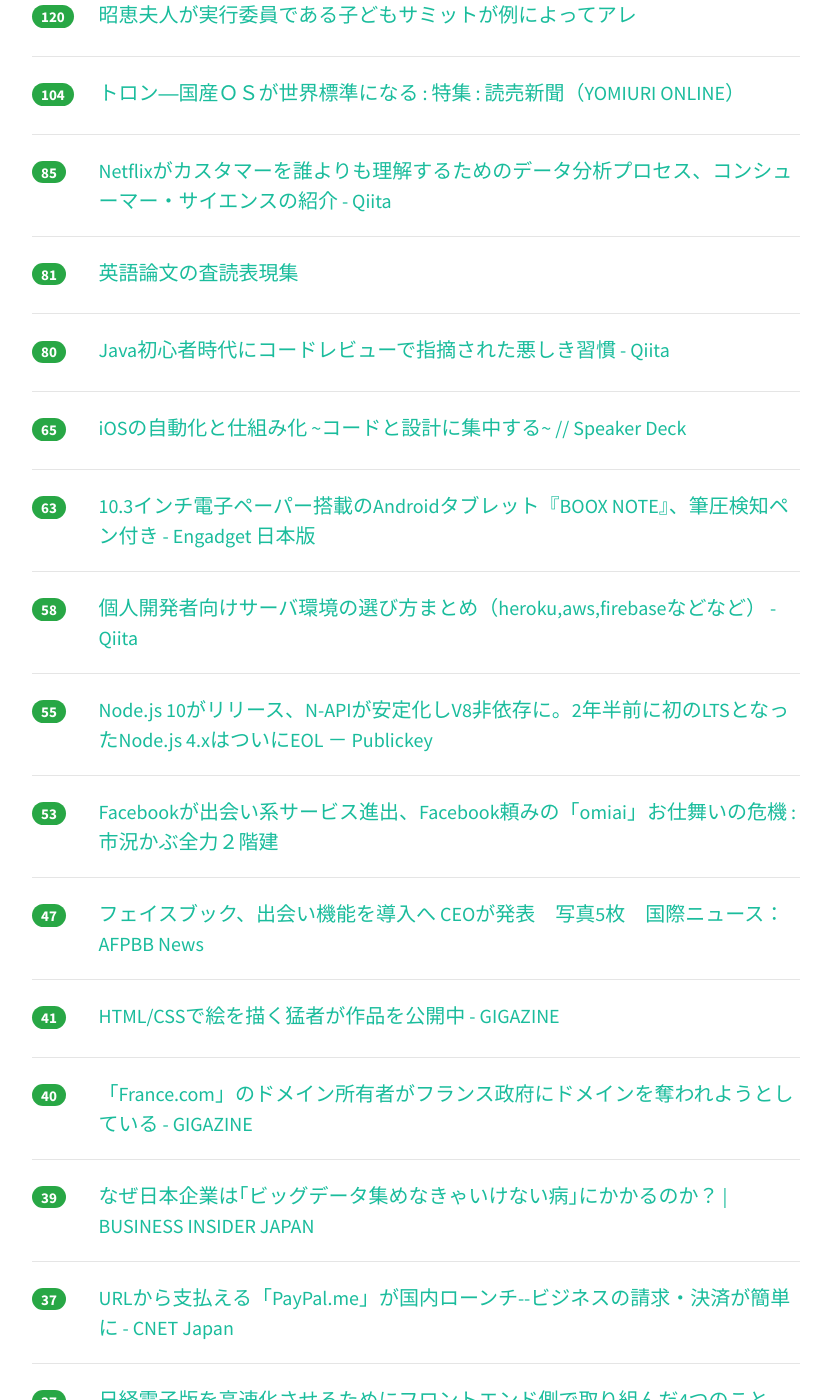
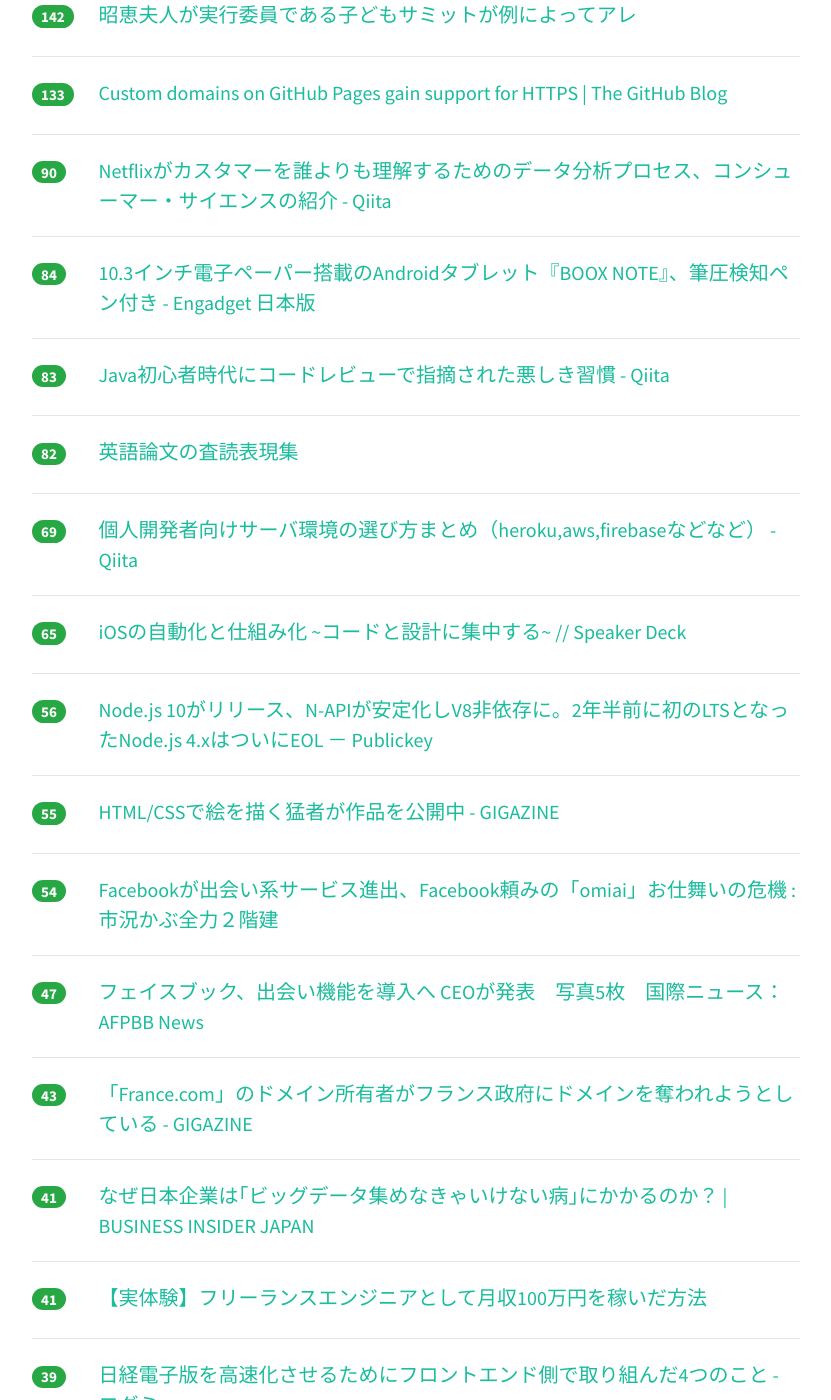
Before and after one commit to yatta47/hatena-matome-site, a Jekyll site: the page built from _posts/2018-05-02-hatena.md, in a window 1280 px wide and 1400 px high, scrolled down 934 px. Shown: the whole window, without its empty margins (224-1055 px from the left). Built offline with Jekyll 4.4.1, drawn with Linux system fonts in a browser that asks for light colours; nearby versions of some CDN libraries; some of the changed text lies outside the part shown.

Commit message:
Updated 2018-05-02

```diff
--- a/_posts/2018-05-02-hatena.md
+++ b/_posts/2018-05-02-hatena.md
@@ -1,23 +1,23 @@
 ---
 layout: post
 title:  "2018-05-02 はてぶIT"
-date:   2018-05-02 22:01:33
+date:   2018-05-02 23:02:20
 tags: [it-hotentry]
 ---
-57 件のデータあり
+60 件のデータあり
 
 <hr><div class="row">
-<div class="col-1"><span class="badge badge-pill badge-success h2">1009</span></div>
+<div class="col-1"><span class="badge badge-pill badge-success h2">1041</span></div>
 <div class="col-11"><a href='http://karaage.hatenadiary.jp/entry/2018/05/02/073000' target='_blank'>私の会社の機械学習経験ゼロの「ディープラーニングおじさん」が会社のAI戦略を動かすまで - karaage. [からあげ]</a></div>
 </div>
 <hr>
 <div class="row">
-<div class="col-1"><span class="badge badge-pill badge-success h2">437</span></div>
+<div class="col-1"><span class="badge badge-pill badge-success h2">467</span></div>
 <div class="col-11"><a href='https://qiita.com/sl2/items/1e503952b9506a0539ea' target='_blank'>2018年のPythonプロジェクトのはじめかた - Qiita</a></div>
 </div>
 <hr>
 <div class="row">
-<div class="col-1"><span class="badge badge-pill badge-success h2">323</span></div>
+<div class="col-1"><span class="badge badge-pill badge-success h2">363</span></div>
 <div class="col-11"><a href='https://togetter.com/li/1223437' target='_blank'>通信の最適化を発表したmineo、最適化が効かないSSL通信には帯域制限をかけている模様 - Togetter</a></div>
 </div>
 <hr>
@@ -27,38 +27,48 @@ tags: [it-hotentry]
 </div>
 <hr>
 <div class="row">
-<div class="col-1"><span class="badge badge-pill badge-success h2">172</span></div>
+<div class="col-1"><span class="badge badge-pill badge-success h2">175</span></div>
 <div class="col-11"><a href='https://www.moguravr.com/oculus-go-launch/' target='_blank'>Oculus、一体型VRヘッドセットOculus Go本日発売 価格は23,800円から | Mogura VR - 国内外のVR/AR/MR最新情報</a></div>
 </div>
 <hr>
 <div class="row">
-<div class="col-1"><span class="badge badge-pill badge-success h2">130</span></div>
+<div class="col-1"><span class="badge badge-pill badge-success h2">153</span></div>
+<div class="col-11"><a href='http://www.yomiuri.co.jp/feature/quarterly/20180426-OYT8T50034.html' target='_blank'>トロン―国産ＯＳが世界標準になる : 特集 : 読売新聞（YOMIURI ONLINE）</a></div>
+</div>
+<hr>
+<div class="row">
+<div class="col-1"><span class="badge badge-pill badge-success h2">142</span></div>
+<div class="col-11"><a href='https://anond.hatelabo.jp/20180501230751' target='_blank'>昭恵夫人が実行委員である子どもサミットが例によってアレ</a></div>
+</div>
+<hr>
+<div class="row">
+<div class="col-1"><span class="badge badge-pill badge-success h2">133</span></div>
 <div class="col-11"><a href='https://blog.github.com/2018-05-01-github-pages-custom-domains-https/' target='_blank'>Custom domains on GitHub Pages gain support for HTTPS | The GitHub Blog</a></div>
 </div>
 <hr>
 <div class="row">
-<div class="col-1"><span class="badge badge-pill badge-success h2">120</span></div>
-<div class="col-11"><a href='https://anond.hatelabo.jp/20180501230751' target='_blank'>昭恵夫人が実行委員である子どもサミットが例によってアレ</a></div>
-</div>
-<hr>
-<div class="row">
-<div class="col-1"><span class="badge badge-pill badge-success h2">104</span></div>
-<div class="col-11"><a href='http://www.yomiuri.co.jp/feature/quarterly/20180426-OYT8T50034.html' target='_blank'>トロン―国産ＯＳが世界標準になる : 特集 : 読売新聞（YOMIURI ONLINE）</a></div>
-</div>
-<hr>
-<div class="row">
-<div class="col-1"><span class="badge badge-pill badge-success h2">85</span></div>
+<div class="col-1"><span class="badge badge-pill badge-success h2">90</span></div>
 <div class="col-11"><a href='https://qiita.com/KanNishida/items/12f9ae0cee98fd54b0bb' target='_blank'>Netflixがカスタマーを誰よりも理解するためのデータ分析プロセス、コンシューマー・サイエンスの紹介 - Qiita</a></div>
 </div>
 <hr>
 <div class="row">
-<div class="col-1"><span class="badge badge-pill badge-success h2">81</span></div>
+<div class="col-1"><span class="badge badge-pill badge-success h2">84</span></div>
+<div class="col-11"><a href='https://japanese.engadget.com/2018/05/02/10-3-android-boox-note/' target='_blank'>10.3インチ電子ペーパー搭載のAndroidタブレット『BOOX NOTE』、筆圧検知ペン付き - Engadget 日本版</a></div>
+</div>
+<hr>
+<div class="row">
+<div class="col-1"><span class="badge badge-pill badge-success h2">83</span></div>
+<div class="col-11"><a href='https://qiita.com/gengogo5/items/5b038cf0b4034194f63a' target='_blank'>Java初心者時代にコードレビューで指摘された悪しき習慣 - Qiita</a></div>
+</div>
+<hr>
+<div class="row">
+<div class="col-1"><span class="badge badge-pill badge-success h2">82</span></div>
 <div class="col-11"><a href='https://staff.aist.go.jp/a.ohta/japanese/study/Review_ex_top.htm' target='_blank'>英語論文の査読表現集</a></div>
 </div>
 <hr>
 <div class="row">
-<div class="col-1"><span class="badge badge-pill badge-success h2">80</span></div>
-<div class="col-11"><a href='https://qiita.com/gengogo5/items/5b038cf0b4034194f63a' target='_blank'>Java初心者時代にコードレビューで指摘された悪しき習慣 - Qiita</a></div>
+<div class="col-1"><span class="badge badge-pill badge-success h2">69</span></div>
+<div class="col-11"><a href='https://qiita.com/you8/items/670bfa6573cec2494c96' target='_blank'>個人開発者向けサーバ環境の選び方まとめ（heroku,aws,firebaseなどなど） - Qiita</a></div>
 </div>
 <hr>
 <div class="row">
@@ -67,22 +77,17 @@ tags: [it-hotentry]
 </div>
 <hr>
 <div class="row">
-<div class="col-1"><span class="badge badge-pill badge-success h2">63</span></div>
-<div class="col-11"><a href='https://japanese.engadget.com/2018/05/02/10-3-android-boox-note/' target='_blank'>10.3インチ電子ペーパー搭載のAndroidタブレット『BOOX NOTE』、筆圧検知ペン付き - Engadget 日本版</a></div>
-</div>
-<hr>
-<div class="row">
-<div class="col-1"><span class="badge badge-pill badge-success h2">58</span></div>
-<div class="col-11"><a href='https://qiita.com/you8/items/670bfa6573cec2494c96' target='_blank'>個人開発者向けサーバ環境の選び方まとめ（heroku,aws,firebaseなどなど） - Qiita</a></div>
+<div class="col-1"><span class="badge badge-pill badge-success h2">56</span></div>
+<div class="col-11"><a href='https://www.publickey1.jp/blog/18/nodejs_10n-apiv82ltsnodejs_4xeol.html' target='_blank'>Node.js 10がリリース、N-APIが安定化しV8非依存に。2年半前に初のLTSとなったNode.js 4.xはついにEOL － Publickey</a></div>
 </div>
 <hr>
 <div class="row">
 <div class="col-1"><span class="badge badge-pill badge-success h2">55</span></div>
-<div class="col-11"><a href='https://www.publickey1.jp/blog/18/nodejs_10n-apiv82ltsnodejs_4xeol.html' target='_blank'>Node.js 10がリリース、N-APIが安定化しV8非依存に。2年半前に初のLTSとなったNode.js 4.xはついにEOL － Publickey</a></div>
+<div class="col-11"><a href='https://gigazine.net/news/20180502-css-illustration/' target='_blank'>HTML/CSSで絵を描く猛者が作品を公開中 - GIGAZINE</a></div>
 </div>
 <hr>
 <div class="row">
-<div class="col-1"><span class="badge badge-pill badge-success h2">53</span></div>
+<div class="col-1"><span class="badge badge-pill badge-success h2">54</span></div>
 <div class="col-11"><a href='http://kabumatome.doorblog.jp/archives/65918207.html' target='_blank'>Facebookが出会い系サービス進出、Facebook頼みの「omiai」お仕舞いの危機 : 市況かぶ全力２階建</a></div>
 </div>
 <hr>
@@ -92,18 +97,23 @@ tags: [it-hotentry]
 </div>
 <hr>
 <div class="row">
-<div class="col-1"><span class="badge badge-pill badge-success h2">41</span></div>
-<div class="col-11"><a href='https://gigazine.net/news/20180502-css-illustration/' target='_blank'>HTML/CSSで絵を描く猛者が作品を公開中 - GIGAZINE</a></div>
-</div>
-<hr>
-<div class="row">
-<div class="col-1"><span class="badge badge-pill badge-success h2">40</span></div>
+<div class="col-1"><span class="badge badge-pill badge-success h2">43</span></div>
 <div class="col-11"><a href='https://gigazine.net/news/20180502-france-dot-com/' target='_blank'>「France.com」のドメイン所有者がフランス政府にドメインを奪われようとしている - GIGAZINE</a></div>
 </div>
 <hr>
 <div class="row">
+<div class="col-1"><span class="badge badge-pill badge-success h2">41</span></div>
+<div class="col-11"><a href='https://www.businessinsider.jp/post-166671' target='_blank'>なぜ日本企業は｢ビッグデータ集めなきゃいけない病｣にかかるのか？ | BUSINESS INSIDER JAPAN</a></div>
+</div>
+<hr>
+<div class="row">
+<div class="col-1"><span class="badge badge-pill badge-success h2">41</span></div>
+<div class="col-11"><a href='https://manablog.org/freelance-programmer-salary/' target='_blank'>【実体験】フリーランスエンジニアとして月収100万円を稼いだ方法</a></div>
+</div>
+<hr>
+<div class="row">
 <div class="col-1"><span class="badge badge-pill badge-success h2">39</span></div>
-<div class="col-11"><a href='https://www.businessinsider.jp/post-166671' target='_blank'>なぜ日本企業は｢ビッグデータ集めなきゃいけない病｣にかかるのか？ | BUSINESS INSIDER JAPAN</a></div>
+<div class="col-11"><a href='http://logmi.jp/283703' target='_blank'>日経電子版を高速化させるためにフロントエンド側で取り組んだ4つのこと - ログミー</a></div>
 </div>
 <hr>
 <div class="row">
@@ -112,43 +122,43 @@ tags: [it-hotentry]
 </div>
 <hr>
 <div class="row">
-<div class="col-1"><span class="badge badge-pill badge-success h2">37</span></div>
-<div class="col-11"><a href='http://logmi.jp/283703' target='_blank'>日経電子版を高速化させるためにフロントエンド側で取り組んだ4つのこと - ログミー</a></div>
+<div class="col-1"><span class="badge badge-pill badge-success h2">36</span></div>
+<div class="col-11"><a href='https://blog.kaspersky.co.jp/ek-on-twitter-ads/20204/' target='_blank'>Twitter社幹部へ宛てた公開書簡 – カスペルスキー公式ブログ</a></div>
 </div>
 <hr>
 <div class="row">
-<div class="col-1"><span class="badge badge-pill badge-success h2">36</span></div>
-<div class="col-11"><a href='https://manablog.org/freelance-programmer-salary/' target='_blank'>【実体験】フリーランスエンジニアとして月収100万円を稼いだ方法</a></div>
-</div>
-<hr>
-<div class="row">
-<div class="col-1"><span class="badge badge-pill badge-success h2">34</span></div>
+<div class="col-1"><span class="badge badge-pill badge-success h2">35</span></div>
 <div class="col-11"><a href='https://wired.jp/2018/05/02/sergey-brin-warns-ais-dark-side/' target='_blank'>グーグル共同創業者のセルゲイ・ブリンが考える、人工知能の「ダークサイド」｜WIRED.jp</a></div>
 </div>
 <hr>
 <div class="row">
 <div class="col-1"><span class="badge badge-pill badge-success h2">34</span></div>
-<div class="col-11"><a href='https://blog.kaspersky.co.jp/ek-on-twitter-ads/20204/' target='_blank'>Twitter社幹部へ宛てた公開書簡 – カスペルスキー公式ブログ</a></div>
-</div>
-<hr>
-<div class="row">
-<div class="col-1"><span class="badge badge-pill badge-success h2">32</span></div>
 <div class="col-11"><a href='https://togetter.com/li/1223258' target='_blank'>シリア軍が市街戦に投入した兵器がエグすぎる…。「実に効率的ですね」「簡易クラスター爆弾？」などという考察 - Togetter</a></div>
 </div>
 <hr>
 <div class="row">
-<div class="col-1"><span class="badge badge-pill badge-success h2">31</span></div>
+<div class="col-1"><span class="badge badge-pill badge-success h2">34</span></div>
 <div class="col-11"><a href='https://codezine.jp/article/detail/10788' target='_blank'>SQLクライアントはこれひとつでOK！ あらゆるDBMSで使える「SQL Workbench/J」をデータ解析で活用しよう (1/3)：CodeZine（コードジン）</a></div>
 </div>
 <hr>
 <div class="row">
-<div class="col-1"><span class="badge badge-pill badge-success h2">28</span></div>
+<div class="col-1"><span class="badge badge-pill badge-success h2">34</span></div>
+<div class="col-11"><a href='https://creive.me/archives/12378/' target='_blank'>最近話題になったイケてるWebサービス・アプリ11選（2018年4月編） | creive【クリーブ】</a></div>
+</div>
+<hr>
+<div class="row">
+<div class="col-1"><span class="badge badge-pill badge-success h2">30</span></div>
 <div class="col-11"><a href='https://japan.cnet.com/article/35118647/' target='_blank'>グーグル、完全HTTPS接続で安全なアプリ用ドメイン「.app」--早期登録を受付開始 - CNET Japan</a></div>
 </div>
 <hr>
 <div class="row">
-<div class="col-1"><span class="badge badge-pill badge-success h2">28</span></div>
-<div class="col-11"><a href='https://creive.me/archives/12378/' target='_blank'>最近話題になったイケてるWebサービス・アプリ11選（2018年4月編） | creive【クリーブ】</a></div>
+<div class="col-1"><span class="badge badge-pill badge-success h2">30</span></div>
+<div class="col-11"><a href='https://postd.cc/python-machine-learning-and-language-wars-a-highly-subjective-point-of-view/' target='_blank'>Pythonや機械学習、そして言語の競争について – 極めて主観的な見地から | POSTD</a></div>
+</div>
+<hr>
+<div class="row">
+<div class="col-1"><span class="badge badge-pill badge-success h2">29</span></div>
+<div class="col-11"><a href='https://internet.watch.impress.co.jp/docs/news/1119998.html' target='_blank'>高校生Twitterユーザーの半数以上が「実名利用」、そのうち4割が“すべての人”に公開状態 - INTERNET Watch</a></div>
 </div>
 <hr>
 <div class="row">
@@ -157,18 +167,18 @@ tags: [it-hotentry]
 </div>
 <hr>
 <div class="row">
-<div class="col-1"><span class="badge badge-pill badge-success h2">27</span></div>
-<div class="col-11"><a href='https://internet.watch.impress.co.jp/docs/news/1119998.html' target='_blank'>高校生Twitterユーザーの半数以上が「実名利用」、そのうち4割が“すべての人”に公開状態 - INTERNET Watch</a></div>
-</div>
-<hr>
-<div class="row">
 <div class="col-1"><span class="badge badge-pill badge-success h2">26</span></div>
 <div class="col-11"><a href='https://jp.techcrunch.com/2018/05/02/2018-04-16-splice-sounds/' target='_blank'>ミュージシャンは盗むよりもSpliceを使ったほうが簡単で早い | TechCrunch Japan</a></div>
 </div>
 <hr>
 <div class="row">
-<div class="col-1"><span class="badge badge-pill badge-success h2">24</span></div>
+<div class="col-1"><span class="badge badge-pill badge-success h2">25</span></div>
 <div class="col-11"><a href='https://news.yahoo.co.jp/story/959' target='_blank'>転勤できる方が「上」？　地域限定型の社員が感じる「ガラスの天井」 - Yahoo!ニュース</a></div>
+</div>
+<hr>
+<div class="row">
+<div class="col-1"><span class="badge badge-pill badge-success h2">25</span></div>
+<div class="col-11"><a href='http://techlife.cookpad.com/entry/2018/05/02/161231' target='_blank'>S3に保存したログファイルをストリーム処理するサーバーレスアプリケーションの紹介 - クックパッド開発者ブログ</a></div>
 </div>
 <hr>
 <div class="row">
@@ -182,13 +192,18 @@ tags: [it-hotentry]
 </div>
 <hr>
 <div class="row">
-<div class="col-1"><span class="badge badge-pill badge-success h2">22</span></div>
-<div class="col-11"><a href='http://www.wipiano.net/entry/2018/04/20/045327' target='_blank'>今からできる、速くシンプルに LINQ を書くためのコツ 3 個 - wiprog</a></div>
+<div class="col-1"><span class="badge badge-pill badge-success h2">23</span></div>
+<div class="col-11"><a href='https://headlines.yahoo.co.jp/hl?a=20180502-00000000-jij_afp-int' target='_blank'>フェイスブック、出会い機能を導入へ CEOが発表（ＡＦＰ＝時事） - Yahoo!ニュース</a></div>
+</div>
+<hr>
+<div class="row">
+<div class="col-1"><span class="badge badge-pill badge-success h2">23</span></div>
+<div class="col-11"><a href='https://note.mu/macheri_me/n/n4c47ef6f233d' target='_blank'>登壇初心者が300人の前で自信もって話すために越えた壁-CSS Niteの舞台裏-｜macheri｜note</a></div>
 </div>
 <hr>
 <div class="row">
 <div class="col-1"><span class="badge badge-pill badge-success h2">22</span></div>
-<div class="col-11"><a href='https://headlines.yahoo.co.jp/hl?a=20180502-00000000-jij_afp-int' target='_blank'>フェイスブック、出会い機能を導入へ CEOが発表（ＡＦＰ＝時事） - Yahoo!ニュース</a></div>
+<div class="col-11"><a href='http://www.wipiano.net/entry/2018/04/20/045327' target='_blank'>今からできる、速くシンプルに LINQ を書くためのコツ 3 個 - wiprog</a></div>
 </div>
 <hr>
 <div class="row">
@@ -202,6 +217,16 @@ tags: [it-hotentry]
 </div>
 <hr>
 <div class="row">
+<div class="col-1"><span class="badge badge-pill badge-success h2">21</span></div>
+<div class="col-11"><a href='https://qiita.com/tenntenn/items/757c249dad942b6326a9' target='_blank'>Google App EngineでGoのバージョンアップを行う #golang #gae - Qiita</a></div>
+</div>
+<hr>
+<div class="row">
+<div class="col-1"><span class="badge badge-pill badge-success h2">21</span></div>
+<div class="col-11"><a href='https://k-tai.watch.impress.co.jp/docs/news/1120037.html' target='_blank'>10.3型電子ペーパーディスプレイのAndroidタブレット「BOOX NOTE」国内発売 - ケータイ Watch</a></div>
+</div>
+<hr>
+<div class="row">
 <div class="col-1"><span class="badge badge-pill badge-success h2">20</span></div>
 <div class="col-11"><a href='http://www.tree-tips.com/mysql/deadlock/foreignkey/' target='_blank'>tree-tips: MySQLの外部キーとデッドロック | MySQL</a></div>
 </div>
@@ -209,11 +234,6 @@ tags: [it-hotentry]
 <div class="row">
 <div class="col-1"><span class="badge badge-pill badge-success h2">20</span></div>
 <div class="col-11"><a href='https://tech.pepabo.com/2018/05/01/remote-build-for-android/' target='_blank'>minne Androidアプリのビルドをリモートビルドで高速化！ - ペパボテックブログ</a></div>
-</div>
-<hr>
-<div class="row">
-<div class="col-1"><span class="badge badge-pill badge-success h2">20</span></div>
-<div class="col-11"><a href='https://qiita.com/tenntenn/items/757c249dad942b6326a9' target='_blank'>Google App EngineでGoのバージョンアップを行う #golang #gae - Qiita</a></div>
 </div>
 <hr>
 <div class="row">
@@ -233,22 +253,12 @@ tags: [it-hotentry]
 <hr>
 <div class="row">
 <div class="col-1"><span class="badge badge-pill badge-success h2">19</span></div>
-<div class="col-11"><a href='http://techlife.cookpad.com/entry/2018/05/02/161231' target='_blank'>S3に保存したログファイルをストリーム処理するサーバーレスアプリケーションの紹介 - クックパッド開発者ブログ</a></div>
+<div class="col-11"><a href='https://www.famitsu.com/news/201805/02156726.html' target='_blank'>Oculus Goを早速開封＆トライ！ VRコンテンツだけじゃなく非VR系のパーソナルビューワーとしてもアリな感じ - ファミ通.com</a></div>
 </div>
 <hr>
 <div class="row">
 <div class="col-1"><span class="badge badge-pill badge-success h2">18</span></div>
 <div class="col-11"><a href='http://tyru.hatenablog.com/entry/2018/05/02/064601' target='_blank'>VSCode の Vim 拡張 (VSCodeVim) をより Vim っぽくする PR を送った - Humanity</a></div>
-</div>
-<hr>
-<div class="row">
-<div class="col-1"><span class="badge badge-pill badge-success h2">18</span></div>
-<div class="col-11"><a href='https://note.mu/macheri_me/n/n4c47ef6f233d' target='_blank'>登壇初心者が300人の前で自信もって話すために越えた壁-CSS Niteの舞台裏-｜macheri｜note</a></div>
-</div>
-<hr>
-<div class="row">
-<div class="col-1"><span class="badge badge-pill badge-success h2">17</span></div>
-<div class="col-11"><a href='https://www.famitsu.com/news/201805/02156726.html' target='_blank'>Oculus Goを早速開封＆トライ！ VRコンテンツだけじゃなく非VR系のパーソナルビューワーとしてもアリな感じ - ファミ通.com</a></div>
 </div>
 <hr>
 <div class="row">
@@ -259,6 +269,11 @@ tags: [it-hotentry]
 <div class="row">
 <div class="col-1"><span class="badge badge-pill badge-success h2">15</span></div>
 <div class="col-11"><a href='https://note.mu/hayatoniq/n/ne9240b250174' target='_blank'>インフルエンサーは「エセネット起業家」の再来になるのか？｜イチハヤ@webマーケター｜note</a></div>
+</div>
+<hr>
+<div class="row">
+<div class="col-1"><span class="badge badge-pill badge-success h2">15</span></div>
+<div class="col-11"><a href='https://www.asahi.com/articles/ASL5231JVL52UHBI00K.html' target='_blank'>フェイスブックに「出会い機能」　恋愛相手検索を導入へ：朝日新聞デジタル</a></div>
 </div>
 <hr>
 <div class="row">
@@ -273,16 +288,11 @@ tags: [it-hotentry]
 <hr>
 <div class="row">
 <div class="col-1"><span class="badge badge-pill badge-success h2">14</span></div>
-<div class="col-11"><a href='https://www.asahi.com/articles/ASL5231JVL52UHBI00K.html' target='_blank'>フェイスブックに「出会い機能」　恋愛相手検索を導入へ：朝日新聞デジタル</a></div>
+<div class="col-11"><a href='http://twitter.com/c_ssk/status/991164163694063616' target='_blank'>チキさささんのツイート: "ベビーカーは迷惑だけど子供用の車イスはOK、ヘッドホンはダメだけど聴覚過敏のイヤーマフはOK、子どもが騒ぐのはダメだけど障害ならOK。 いち障害者としてこ</a></div>
 </div>
 <hr>
 <div class="row">
 <div class="col-1"><span class="badge badge-pill badge-success h2">14</span></div>
-<div class="col-11"><a href='http://twitter.com/c_ssk/status/991164163694063616' target='_blank'>チキさささんのツイート: "ベビーカーは迷惑だけど子供用の車イスはOK、ヘッドホンはダメだけど聴覚過敏のイヤーマフはOK、子どもが騒ぐのはダメだけど障害ならOK。 いち障害者としてこ</a></div>
-</div>
-<hr>
-<div class="row">
-<div class="col-1"><span class="badge badge-pill badge-success h2">13</span></div>
 <div class="col-11"><a href='https://togetter.com/li/1223488' target='_blank'>プラナリアを200分割するも200匹に増えただけという過去の研究結果に「魂はどうなってるの？」「この生物意味不明」など様々な反応 - Togetter</a></div>
 </div>
 <hr>
@@ -291,3 +301,8 @@ tags: [it-hotentry]
 <div class="col-11"><a href='https://it.srad.jp/story/18/05/01/0817223/' target='_blank'>NTTドコモ、海賊版サイトがアクセスできない状況でもブロッキングを行う方針 | スラド IT</a></div>
 </div>
 <hr>
+<div class="row">
+<div class="col-1"><span class="badge badge-pill badge-success h2">12</span></div>
+<div class="col-11"><a href='https://sktgroup.co.jp/boox-note/' target='_blank'>boox-note – SKT株式会社</a></div>
+</div>
+<hr>
```
